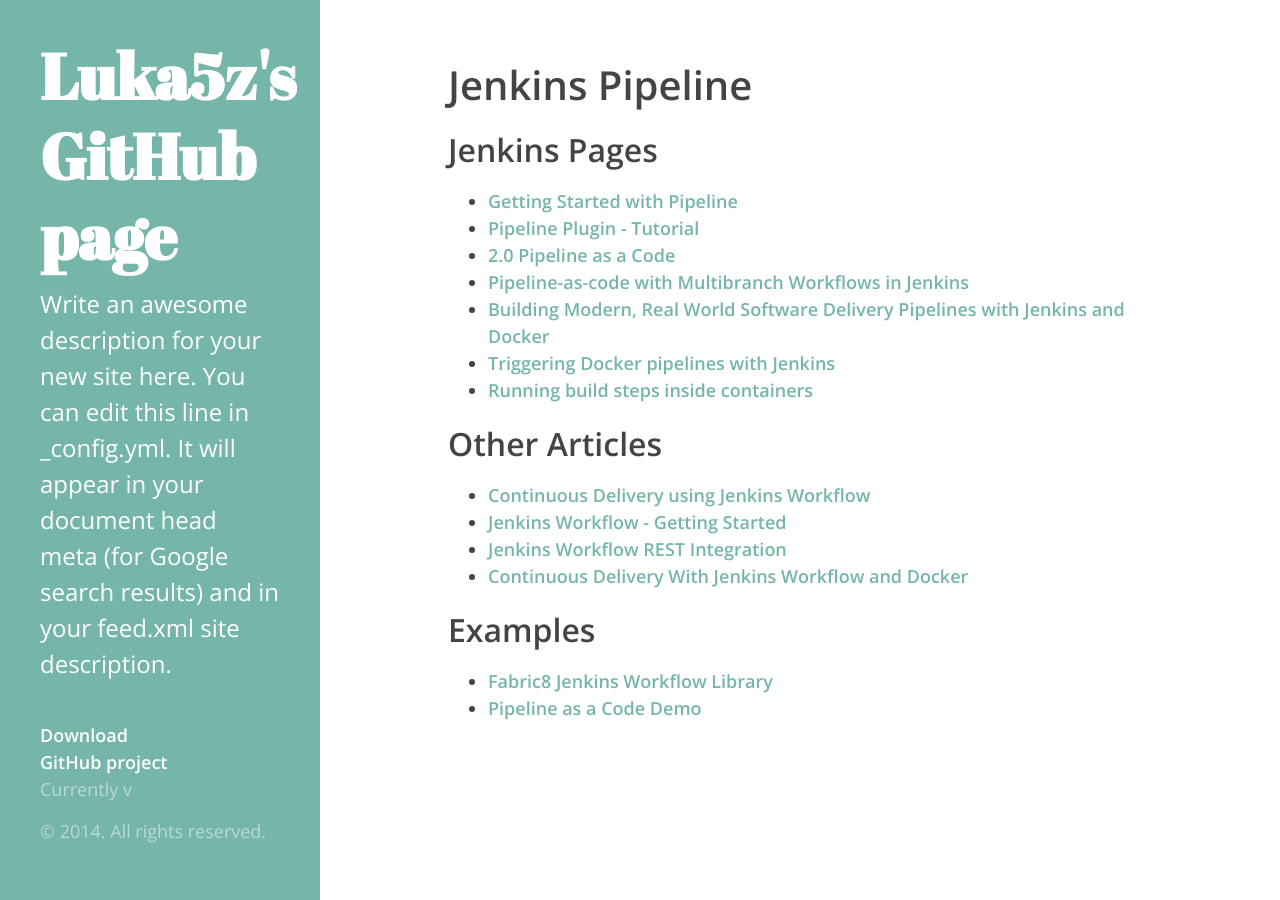
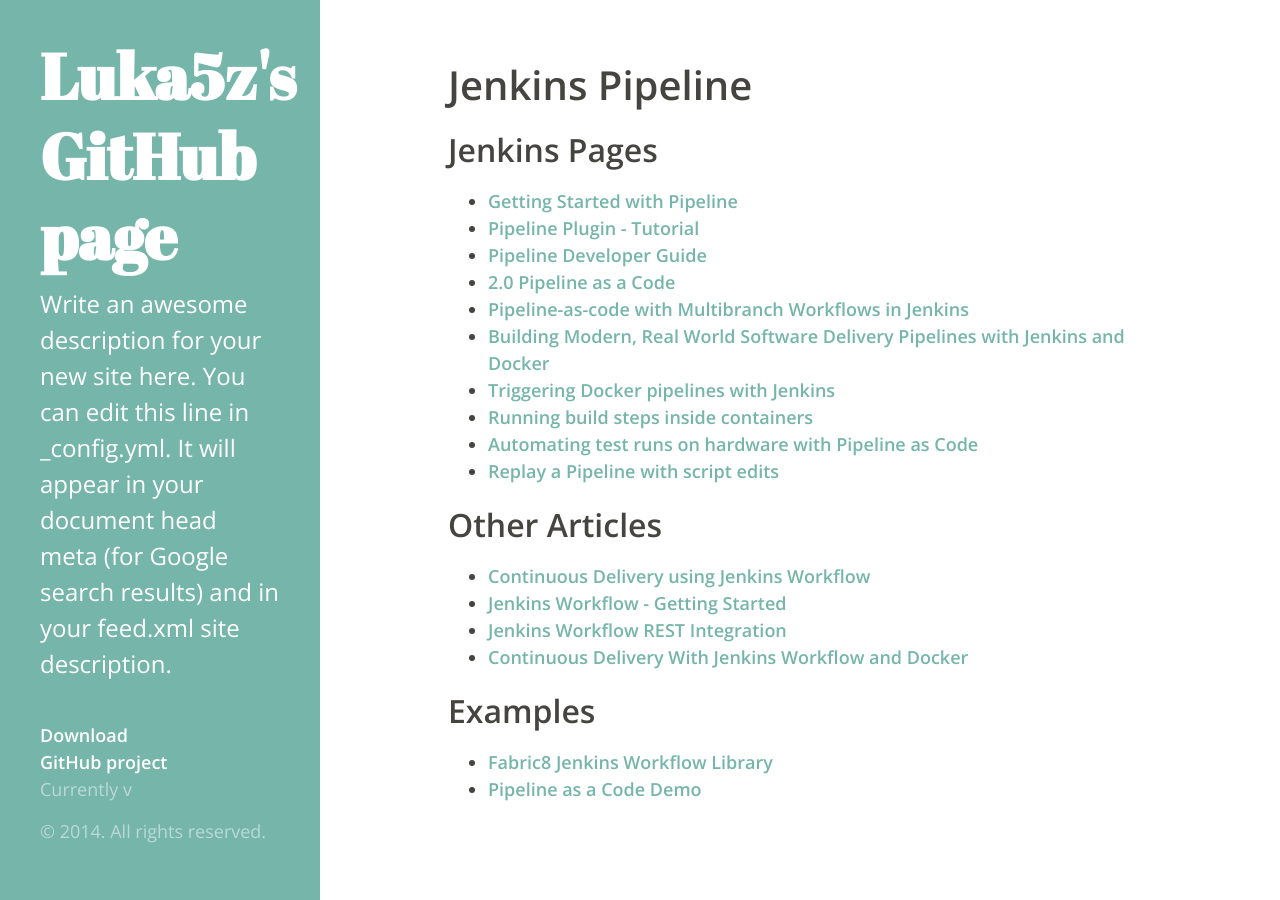
Before and after one commit to luka5z/luka5z.github.io, a Jekyll site: the page built from resources/jenkins-pipeline.md, in a window 1280 px wide. Built offline with Jekyll 4.4.1, drawn with Linux system fonts in a browser that asks for light colours.

Commit message:
Add Jenkins Pipeline resources.

```diff
--- a/resources/jenkins-pipeline.md
+++ b/resources/jenkins-pipeline.md
@@ -8,11 +8,14 @@ permalink: /resources/jenkins-pipeline/
 
 - [Getting Started with Pipeline](https://jenkins.io/doc/pipeline/)
 - [Pipeline Plugin - Tutorial](https://github.com/jenkinsci/pipeline-plugin/blob/master/TUTORIAL.md)
+- [Pipeline Developer Guide](https://github.com/jenkinsci/pipeline-plugin/blob/master/DEVGUIDE.md)
 - [2.0 Pipeline as a Code](https://wiki.jenkins-ci.org/display/JENKINS/2.0+Pipeline+as+Code)
 - [Pipeline-as-code with Multibranch Workflows in Jenkins](https://jenkins.io/blog/2015/12/03/pipeline-as-code-with-multibranch-workflows-in-jenkins/)
 - [Building Modern, Real World Software Delivery Pipelines with Jenkins and Docker](https://www.cloudbees.com/blog/building-modern-real-world-software-delivery-pipelines-jenkins-and-docker)
 - [Triggering Docker pipelines with Jenkins](https://www.cloudbees.com/blog/triggering-docker-pipelines-jenkins)
 - [Running build steps inside containers](https://documentation.cloudbees.com/docs/cje-user-guide/docker-workflow-sect-inside.html)
+- [Automating test runs on hardware with Pipeline as Code](https://jenkins.io/blog/2016/04/07/pipeline-for-runs-on-hardware/)
+- [Replay a Pipeline with script edits](https://jenkins.io/blog/2016/04/14/replay-with-pipeline)
 
 ## Other Articles
 
```
